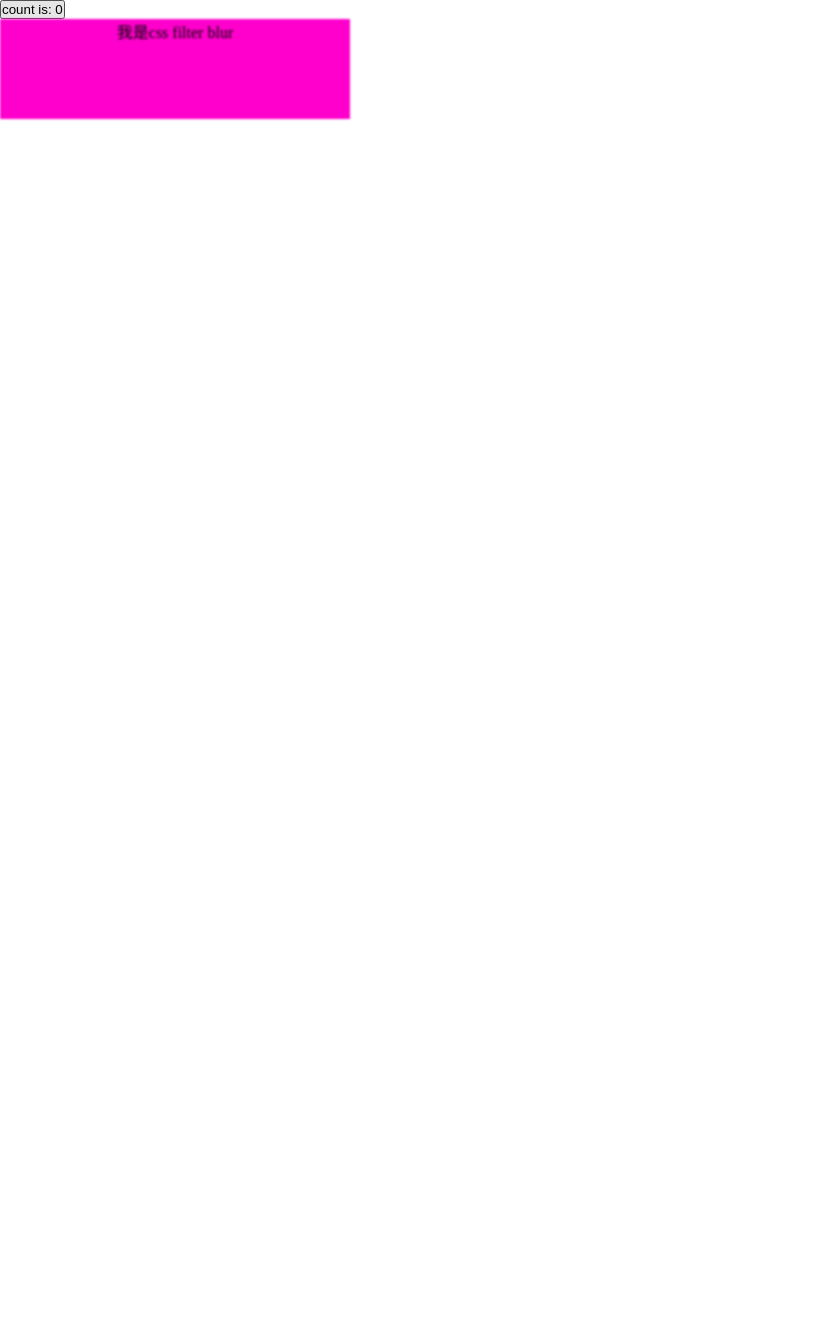
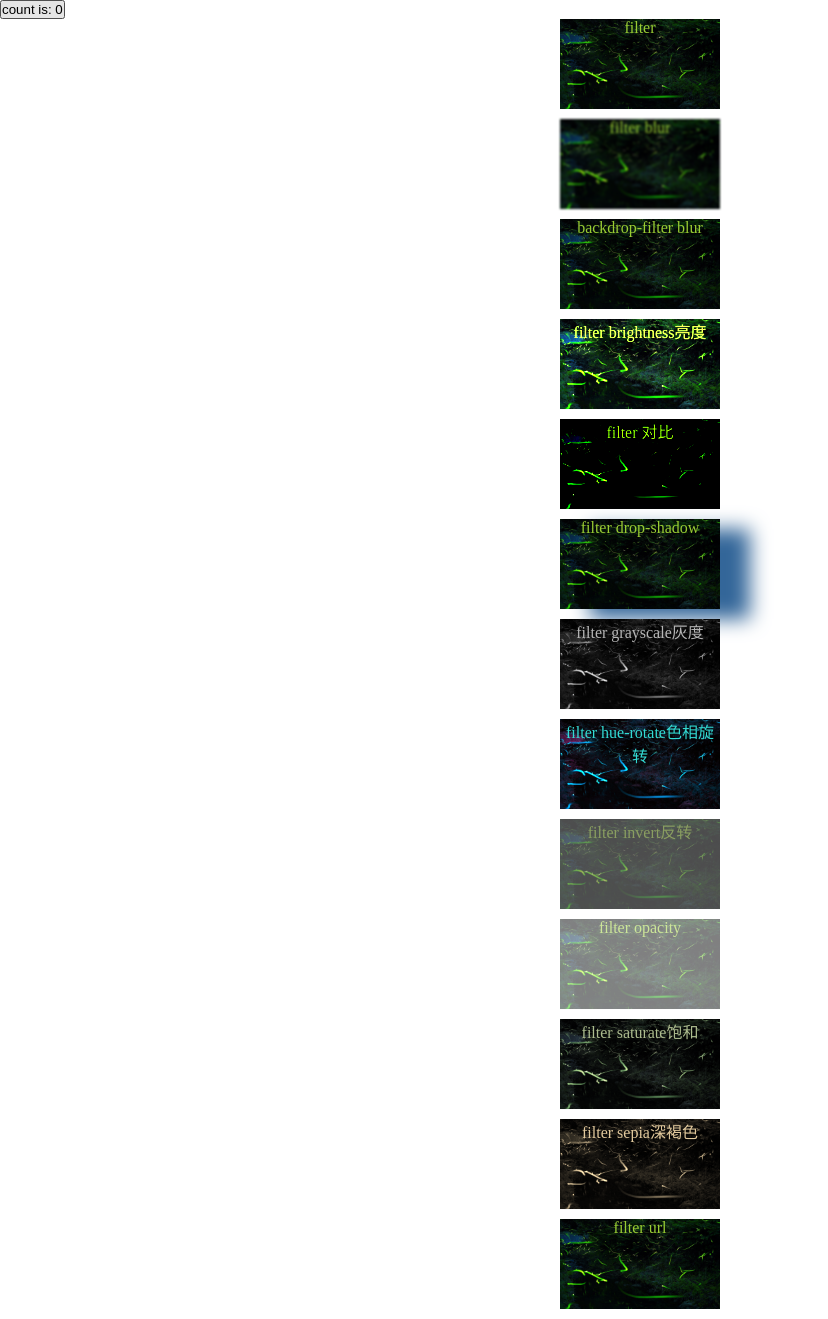
Before and after one commit to iamwangkj/vite-react, a React (Vite) app: page / in a window 1280 px wide. Shown: the whole page, without its empty margins (0-828 px from the left). Before the commit the page ends 800 px from the top, so only its background shows below. Built offline with nearby package versions, Linux system fonts and the light colour scheme.

Commit message:
feat: add css filter

```diff
--- a/src/pages/CssFilter/index.jsx
+++ b/src/pages/CssFilter/index.jsx
@@ -2,11 +2,23 @@ import React, { useState } from 'react'
 import './index.scss'
 
 function Com () {
-  const [count, setCount] = useState(0)
+  // const [count, setCount] = useState(0)
 
   return (
     <div className="css-filter">
-      <div className="box blur">我是css filter blur</div>
+      <div className="box">filter</div>
+      <div className="box blur">filter blur</div>
+      <div className="box backdrop-filter">backdrop-filter blur</div>
+      <div className="box brightness">filter brightness亮度</div>
+      <div className="box contrast">filter 对比</div>
+      <div className="box drop-shadow">filter drop-shadow</div>
+      <div className="box grayscale">filter grayscale灰度</div>
+      <div className="box hue-rotate">filter hue-rotate色相旋转</div>
+      <div className="box invert">filter invert反转</div>
+      <div className="box opacity">filter opacity</div>
+      <div className="box saturate">filter saturate饱和</div>
+      <div className="box sepia">filter sepia深褐色</div>
+      <div className="box url">filter url</div>
     </div>
   )
 }
--- a/src/pages/CssFilter/index.scss
+++ b/src/pages/CssFilter/index.scss
@@ -1,11 +1,52 @@
+$bgc: #333366;
+$color: #99CC33;
+$mainColor: #336699;
+
 .css-filter {
   .box {
-    width: 350px;
-    height: 100px;
+    width: 160px;
+    height: 90px;
     text-align: center;
-    background-color: #ff00cc;
+    background: $bgc url('../../imgs/R-C.jpeg') center/contain no-repeat;
+    color: $color;
+    margin-left: auto;
+    margin-right: auto;
+    margin-bottom: 10px;
   }
   .blur {
     filter: blur(1px)
   }
+  .backdrop-filter {
+    backdrop-filter: blur(1px)
+  }
+  .brightness {
+    filter: brightness(2)
+  }
+  .contrast {
+    filter: contrast(2)
+  }
+  .drop-shadow {
+    filter: drop-shadow(30px 10px 10px $mainColor)
+  }
+  .grayscale {
+    filter: grayscale(1)
+  }
+  .hue-rotate {
+    filter: hue-rotate(90deg)
+  }
+  .invert {
+    filter: invert(0.3)
+  }
+  .opacity {
+    filter: opacity(0.5)
+  }
+  .saturate {
+    filter: saturate(0.3)
+  }
+  .sepia {
+    filter: sepia(1)
+  }
+  .url {
+    filter: url(0.3)
+  }
 }
```
Also changed, not shown: src/imgs/R-C.jpeg (added).
